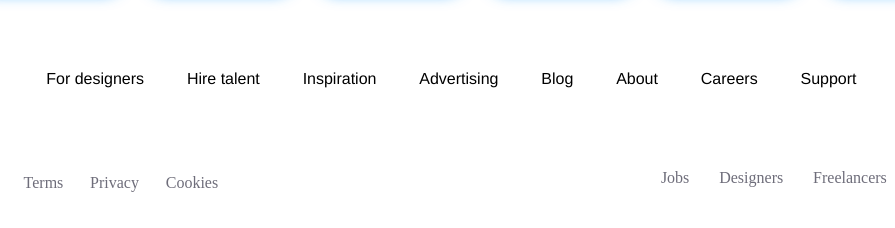
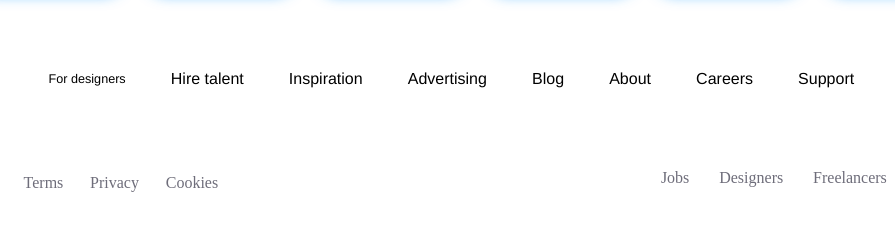
Before and after one commit to HarishKarthik0376/Dribbble-Clone, a plain HTML site: page index.html in a window 1280 px wide. Shown: the part 3466-3694 px from the top of the page, 219-1114 px from the left. Drawn offline with Linux system fonts and the light colour scheme.

Commit message:
Update index.html

```diff
--- a/index.html
+++ b/index.html
@@ -183,7 +183,7 @@
                 <img class="logo1" src="Dribbble-Logo-New.png" alt="">
             </div>
             <div class="options2">
-                <a class="foottext" href="">For designers</a>
+                <a class="foottext" style="font-size: .79rem;" href="">For designers</a>
                 <a  class="foottext" href="">Hire talent</a>
                 <a  class="foottext" href="">Inspiration</a>
                 <a   class="foottext" href="">Advertising</a>
```
